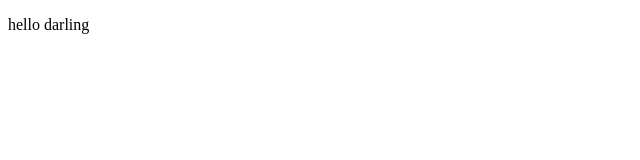
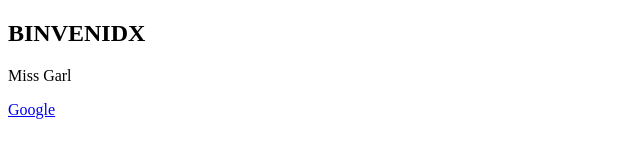
Before and after one commit to Oskura/proyectoDemo, a plain HTML site: page index.html in a window 1280 px wide. Shown: the whole page, without its empty margins (0-640 px from the left). Drawn offline with Linux system fonts and the light colour scheme.

Commit message:
nuevo archivo sematicse

```diff
--- a/index.html
+++ b/index.html
@@ -8,7 +8,12 @@
 </head>
 <body>
 
-    <p>hello darling</p>
+    <section>
+        <h1> BINVENIDX </h1>
+        <p>Miss Garl</p>
+
+        <a href="https://www.google.com/"> Google </a>
+    </section>
 
 
 </body>
```
Also changed, not shown: semantics.html (added).
